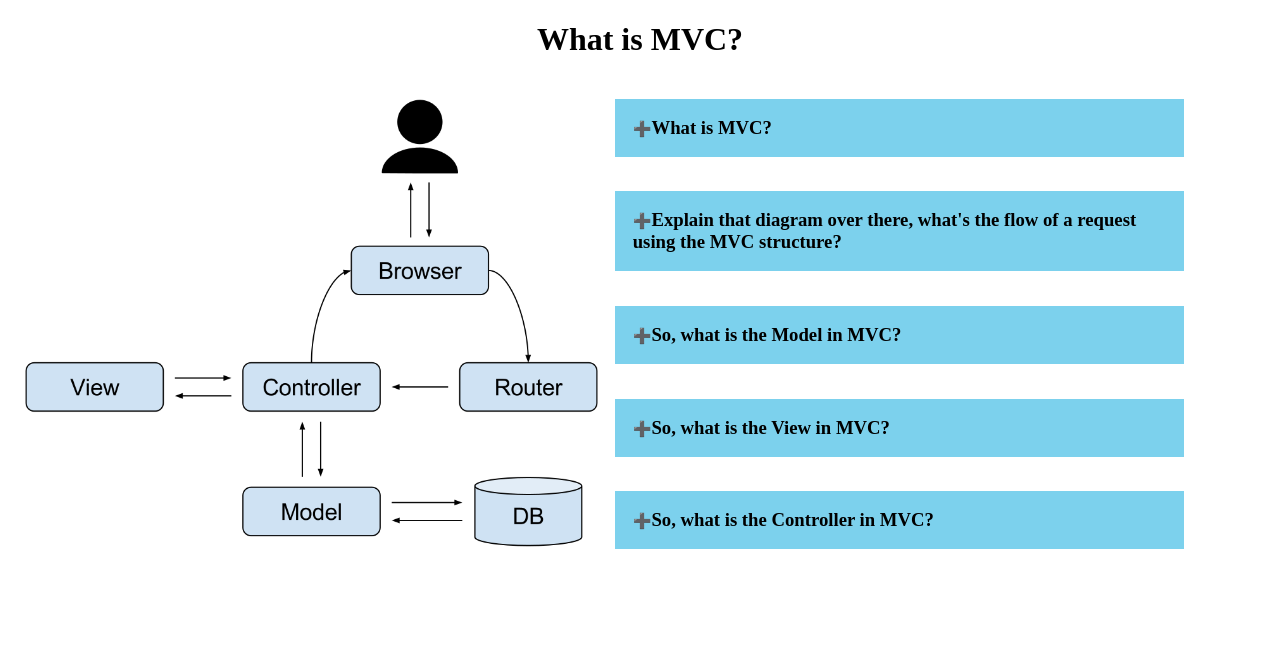
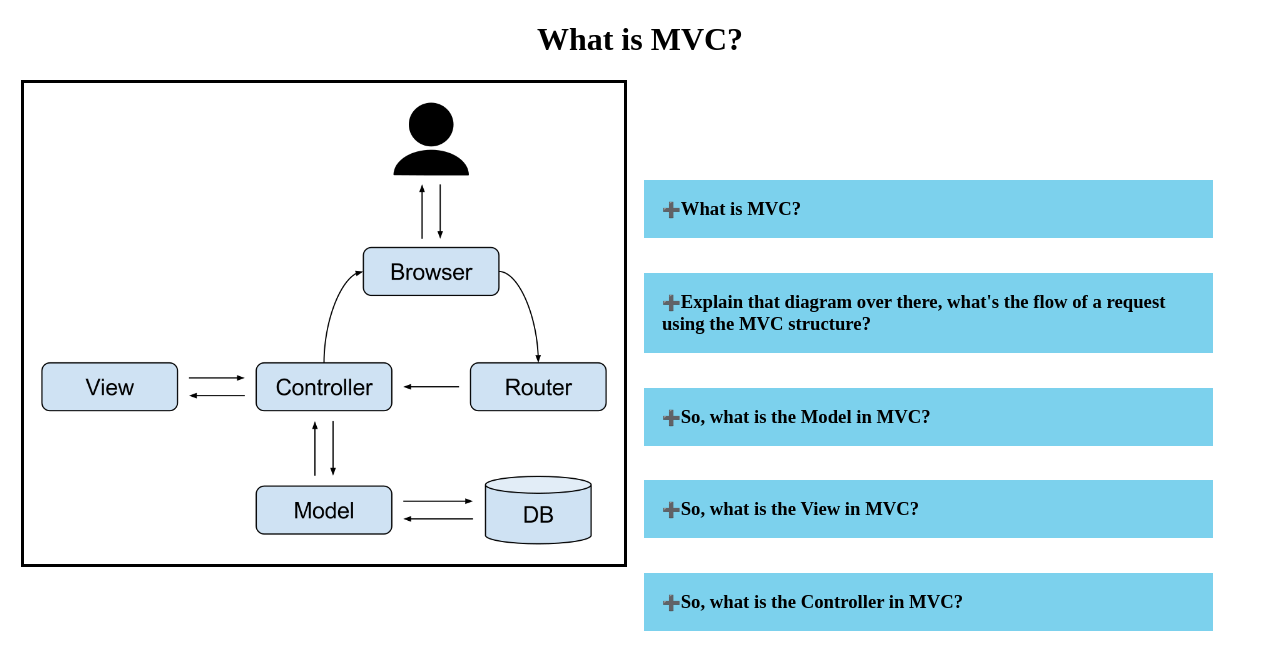
Before and after one commit to allenaw12/CodingHelpInfoSlides, a plain HTML site: page index.html in a window 1280 px wide. Drawn offline with Linux system fonts and the light colour scheme.

Commit message:
improved css display

```diff
--- a/css/style.css
+++ b/css/style.css
@@ -8,13 +8,19 @@
   }
 
   img{
-    display: inline;
-    max-width: 48%;
-    float: left;
+    display: inline-block;
+    width: 48%;
+    border: 3px solid black;
+    margin: 0 1%;
+    vertical-align: 500%;
   }
   .question-container{
+    /* clear: both; */
     display: inline-block;
-    max-width: 45%;
+    width: 45%;
+  }
+  .question-container :first-child{
+    margin-top: 0;
   }
 /******************************************
 /* LAYOUT
@@ -115,8 +121,8 @@ right: 0;
 color: black;
 }
 
-.dots-container {
-/* width: 80%; */
+/* .dots-container {
+width: 80%;
 margin: 0 auto;
 display: flex;
 flex-direction: row;
@@ -126,13 +132,13 @@ align-items: flex-start;
 padding: 1rem 0 1rem 0;
 overscroll-behavior-inline: contain;
 -ms-overflow-style: none;  /* IE and Edge */
-scrollbar-width: none;  /* Firefox */
-}
+/* scrollbar-width: none;  Firefox */
+/* }
 .dots-container::-webkit-scrollbar {
-display: none; /* Hide scrollbar for Chrome, Safari and Opera */
-}
+display: none; Hide scrollbar for Chrome, Safari and Opera */
+/* } */
 
-.dots-container .dot {
+/* .dots-container .dot {
 display: flex;
 flex: 1 0 3rem;
 cursor: pointer;
@@ -141,20 +147,20 @@ width: 3rem;
 height: 3rem;
 color: #333;
 border-radius: 40%;
-/* box-shadow: .2rem .2rem .4rem rgba(51, 49, 49, 0.9); */
-}
+box-shadow: .2rem .2rem .4rem rgba(51, 49, 49, 0.9);
+} */
 
-.dots-container .dot.active {
+/* .dots-container .dot.active {
 border: 3px solid rgb(42, 192, 42);
-}
+} */
 /*snaps individual thumbnails to start*/
-.snaps-inline {
+/* .snaps-inline {
 scroll-snap-type: inline mandatory;
 scroll-padding-inline: .3rem;
-}
-.snaps-inline > * {
+} */
+/* .snaps-inline > * {
 scroll-snap-align: start;
-}
+} */
 
 
 * {
@@ -181,3 +187,7 @@ margin: auto;
 position: relative;
 transition: 0.5s linear;
 } */
+
+/******************************************
+/* MEDIA QUERIES
+/*******************************************/
--- a/index.html
+++ b/index.html
@@ -11,10 +11,8 @@
 </head>
 <body>
     <h1>What is MVC?</h1>
-    <section class="slide-container snaps-inline">
-            <img class="slide fade main-img" src="MVCDiagram.png" alt="white grey and blue diagram with arrow depicting how a client request moves thru the MVC architecture">
-    </section><!--
-    --><section class="question-container">
+    <img class="slide fade main-img" src="MVCDiagram.png" alt="white grey and blue diagram with arrow depicting how a client request moves thru the MVC architecture">
+    <section class="question-container">
         <h3 class="question">What is MVC?</h3>
         <p class="answer">MVC is short for Model, View, Controller, an architectural paradigm used in many languages to organize files for a website's backend. Look below for some specifics!</p>
         <h3 class="question">Explain that diagram over there, what's the flow of a request using the MVC structure?</h3>
```
